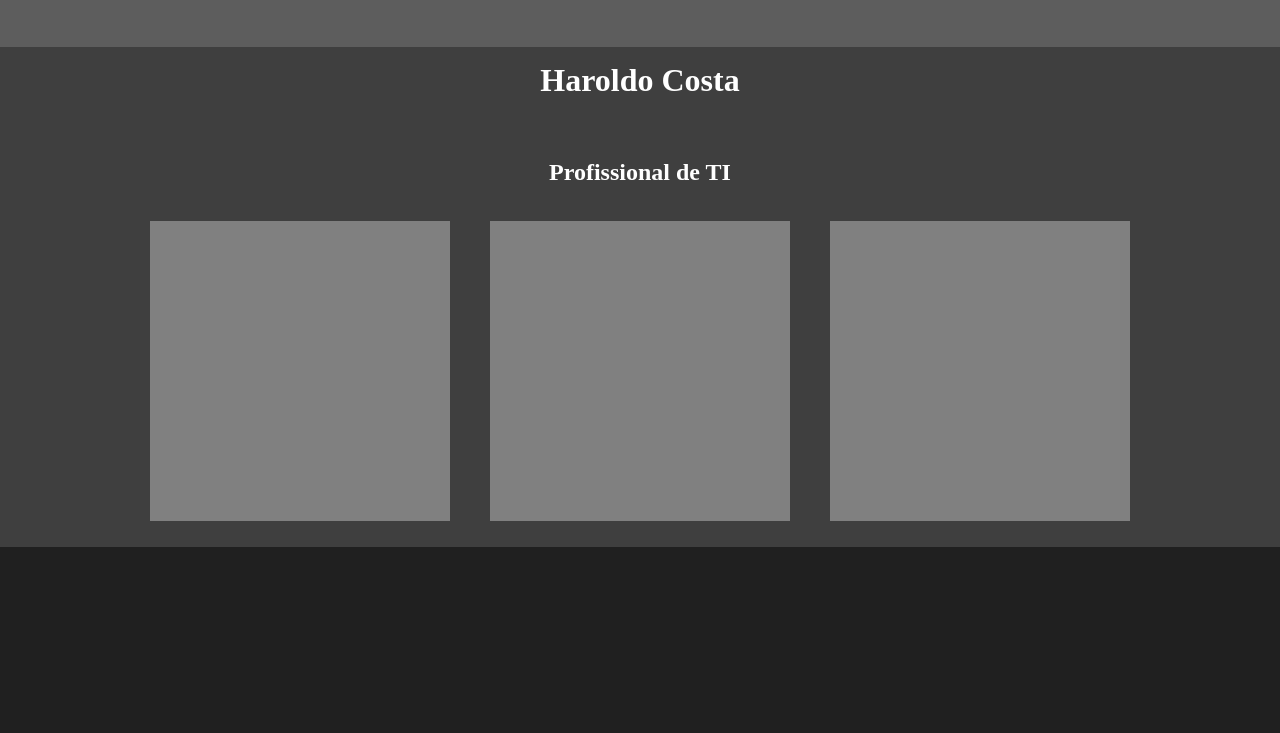
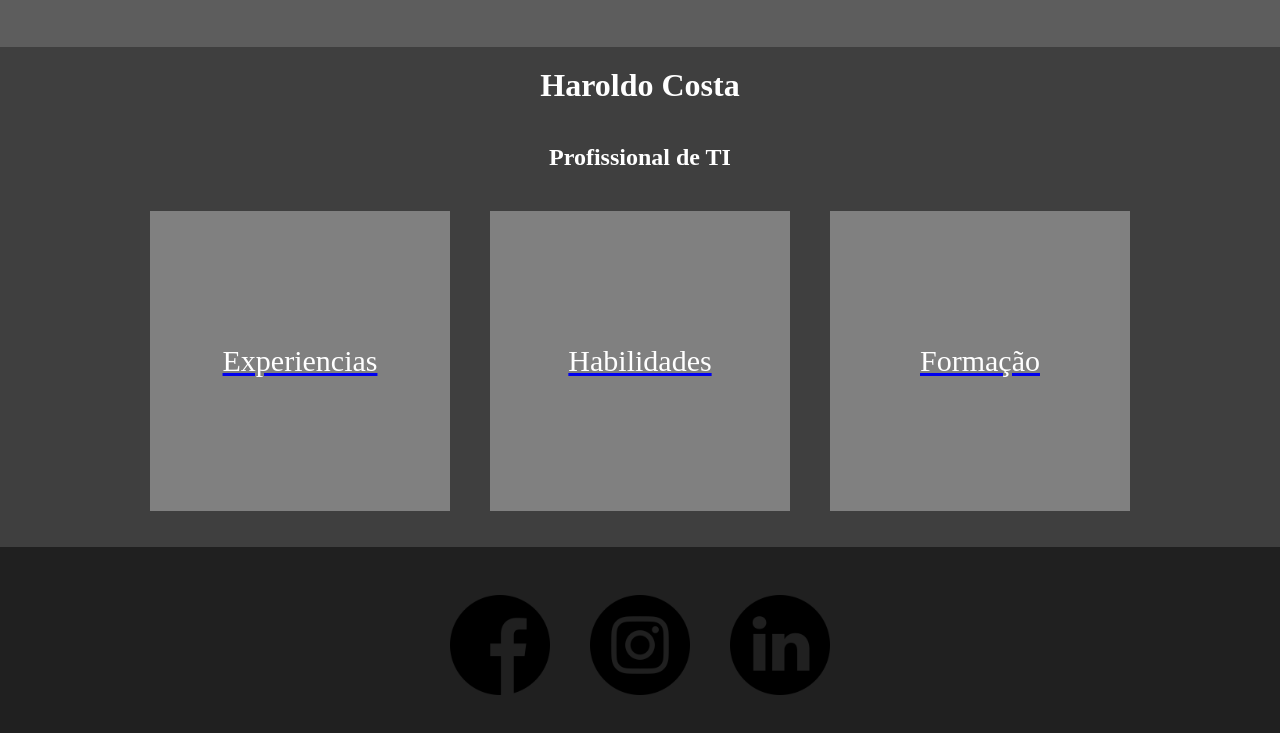
Before and after one commit to aramirim/ricardo, a plain HTML site: page index.html in a window 1280 px wide. Shown: the part 353-1086 px from the top of the page. Drawn offline with Linux system fonts and the light colour scheme.

Commit message:
projeto final

```diff
--- a/index.html
+++ b/index.html
@@ -13,27 +13,54 @@
     <body>
         <!-- CABEÇALHO -->
         <header id="cabecalho">
-    <img id="haroldo" src="img/haroldo.jpg">
-
+            <img id="haroldo" src="img/haroldo.jpg">
         </header>
 
         <!-- CONTEÚDO PRINCIPAL -->
         <main id="principal">
-            <h1>Haroldo Costa<h1>
+            <h1>Haroldo Costa</h1>
             <h2>Profissional de TI</h2>
+
+            <section class="container">
+                <a href="experiencias.html">
+                    <section class="caixas">Experiencias</section>
+
+                </a>
+
+                <a href="habilidades.html">
+                    <section class="caixas">Habilidades</section>
+
+                </a>
+
+                <a href="formacao.html">
+                    <section class="caixas">Formação</section>
+
+                </a>
 
 
 
-        <section class="container">
-            <section class="caixas"></section>
-            <section class="caixas"></section>
-            <section class="caixas"></section>
-       <section>
 
-    </main>
+            </section>
+
+        </main>
 
         <!-- RODAPÉ -->
         <footer id="rodape">
+            <a href= "https://pt-br.facebook.com/login/web/" target="_blank">
+            <img class="icones" src="img/facebook.png">
+            </a>
+
+
+
+            <a href="https://www.instagram.com/accounts/login/?hl=pt-br" target="_blank">
+            <img class="icones" src="img/instagram.png">
+             </a>
+
+            <a href="https://www.linkedin.com/login/pt?session_redirect=https%3A%2F%2Fwww%2Elinkedin%2Ecom%2Fcompany%2Flogin&fromSignIn=true&trk=organization_guest_nav-header-signin" target="_blank">
+            <img class="icones" src="img/linkedin.png">
+
+            </a>
+
 
 
         </footer>
--- a/style.css
+++ b/style.css
@@ -1,17 +1,18 @@
 /* RESET CSS */
-html *{margin: 0px;
+html * {
+    margin: 0px;
 }
-
 
 #cabecalho {
     background-color: #5d5d5d;
     height: 400px;
-    /* ATIVA O MODO FLEXIVEL */
+    /* ATIVA O MODO FLEXÍVEL */
     display: flex;
-    /* ALINHA NA HORIZONTAL */
+    /* ALINHA HORIZONTAL */
     justify-content: center;
-    /* ALINHA NA VERTICAL */
+    /* ALINHA VERTICAL */
     align-items: center;
+
 }
 
 #haroldo {
@@ -19,32 +20,30 @@ html *{margin: 0px;
     height: 300px;
     /* LARGURA */
     width: 300px;
-    /* AJUSTAR PORPORÇÃO */
+    /* AJUSTAR PROPORÇÃO */
     object-fit: cover;
-    /* ARRENDONDAR IMAGEM */
+    /* ARREDONDAR IMAGEM */
     border-radius: 50%;
 }
 
 h1, h2 {
     color: #FFFFFF;
-    padding: 15px;
+    padding: 20px;
 }
 
 #principal {
     background-color: #3f3f3f;
     height: 500px;
     text-align: center;
+}
 
-
-}
-.container{
-     /* ATIVA O MODO FLEXIVEL */
-     display: flex;
-     /* ALINHA NA HORIZONTAL */
-     justify-content: center;
-     /* ALINHA NA VERTICAL */
-     align-items: center;
-
+.container {
+    /* ATIVA O MODO FLEXÍVEL */
+    display: flex;
+    /* ALINHA HORIZONTAL */
+    justify-content: center;
+    /* ALINHA VERTICAL */
+    align-items: center;
 }
 
 .caixas {
@@ -56,8 +55,30 @@ h1, h2 {
     background-color: #808080;
     /* ESPAÇAMENTO */
     margin: 20px;
+    color: #FFFFFF;
+    font-size: 30px;
+
+    /* ATIVA O MODO FLEXIVEL */
+    display: flex;
+    /* ALINHA HORIZONTAL */
+    justify-content: center;
+    /* ALINHA VERTICAL */
+    align-items: center;
 }
+
 
 #rodape {
     background-color: #202020;
     height: 200px;
+    /* ATIVA O MODO FLEXIVEL */
+    display: flex;
+    /* ALINHA HORIZONTAL */
+    justify-content: center ;
+    /* ALINHA VERTICAL */
+    align-items: center;
+}
+.icones  {
+    height: 100px;
+    width: 100px;
+    margin: 20px;
+}
```
Also changed, not shown: experiencias.html (added, +20 -0 lines), formacao.html (added, +20 -0 lines), habilidades.html (added, +20 -0 lines), img/facebook.png (added), img/instagram.png (added), img/linkedin.png (added).
